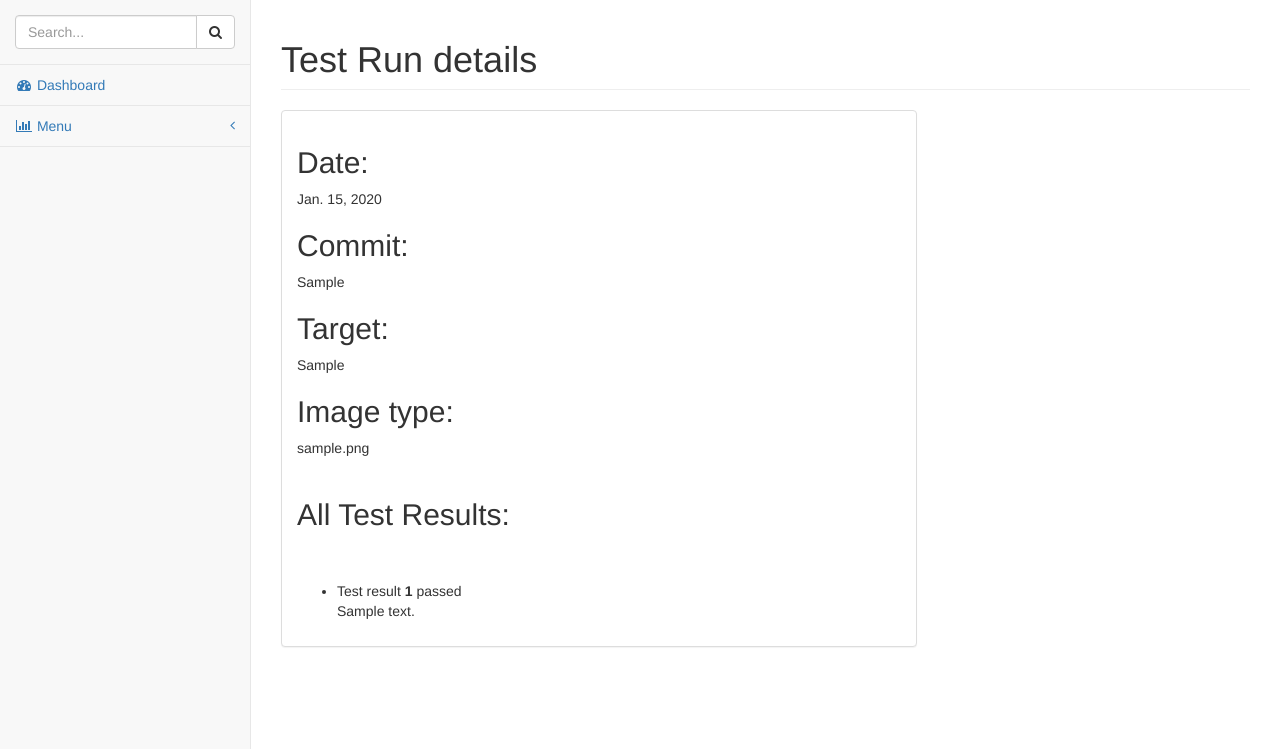
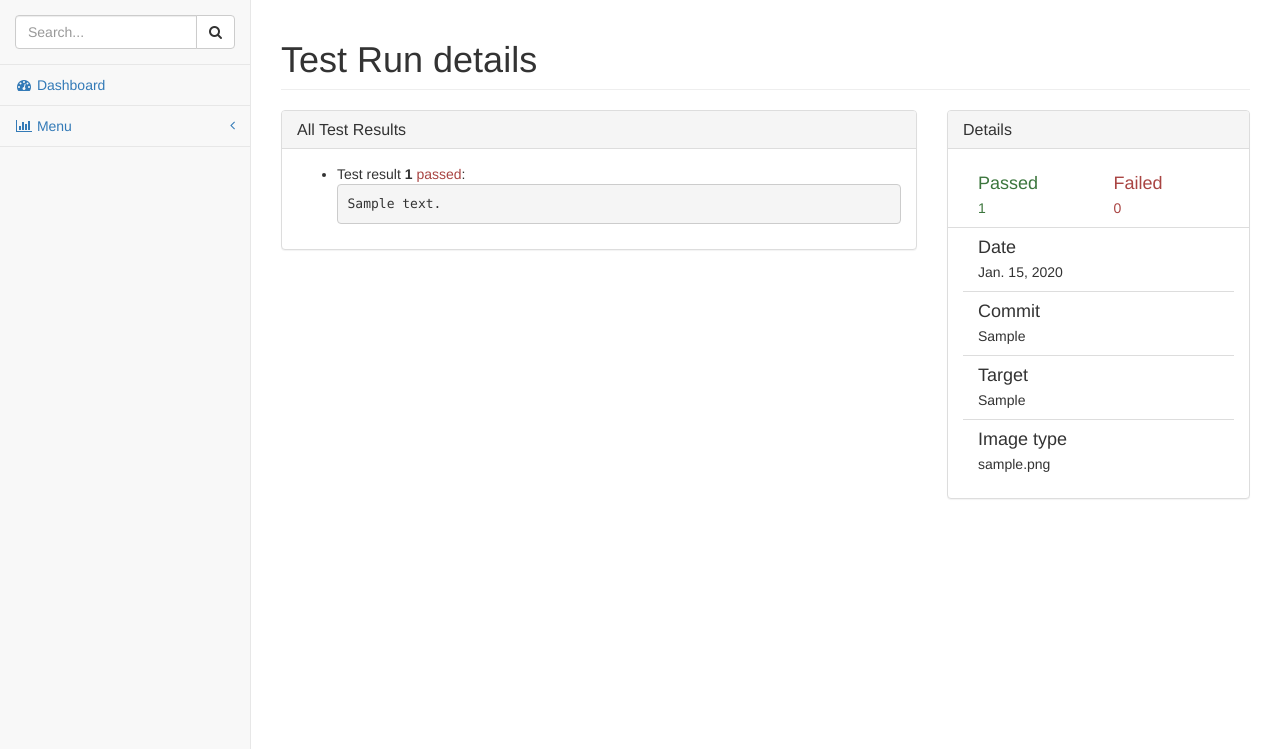
Before and after one commit to vladfulgeanu/CustomReports, a Django app: page /charts/testrun/1 in a window 1280 px wide. Shown: the part 51-800 px from the top of the page. Run offline with Django 3.2, Linux system fonts and the light colour scheme; tables that the repository leaves empty hold one stand-in row (values such as "Sample post"); some libraries are stand-ins or nearby versions.

Commit message:
Test Run details page visual changes

```diff
--- a/charts/templates/charts/base-layout.html
+++ b/charts/templates/charts/base-layout.html
@@ -47,7 +47,7 @@
                             <!-- /input-group -->
                         </li>
                         <li>
-                            <a href="dashboard"><i class="fa fa-dashboard fa-fw"></i> Dashboard</a>
+                            <a href="/charts/dashboard"><i class="fa fa-dashboard fa-fw"></i> Dashboard</a>
                         </li>
                         <li>
                             <a href="#"><i class="fa fa-bar-chart-o fa-fw"></i> Menu<span class="fa arrow"></span></a>
--- a/charts/templates/charts/testrun.html
+++ b/charts/templates/charts/testrun.html
@@ -12,24 +12,64 @@
                 <!-- /.col-lg-12 -->
             </div>
             <div class="row">
-                <div class="col-lg-8">
+                <div class="col-md-4 col-md-push-8">
                     <div class="panel panel-default">
+                        <div class="panel-heading">
+                            <h2 class="panel-title">Details</h2>
+                        </div>
+                        <div class="panel-body list-group">
+                            <span class="list-group-item container-fluid row">
+                                <div class="col-sm-6">
+                                    <span class="list-group-item-success">
+                                      <h4 class="list-group-item-heading">Passed</h4>
+                                      <p class="list-group-item-text">{{ passed }}</p>
+                                    </span>
+                                </div>
+                                <div class="col-sm-6">
+                                    <span class="list-group-item-danger">
+                                      <h4 class="list-group-item-heading">Failed</h4>
+                                      <p class="list-group-item-text">{{ failed }}</p>
+                                    </span>
+                                </div>
+                            </span>
+                            <span class="list-group-item">
+                                <h4 class="list-group-item-heading">Date</h4>
+                                <p class="list-group-item-text">{{ date }}</p>
+                            </span>
+                            <span class="list-group-item">
+                                <h4 class="list-group-item-heading">Commit</h4>
+                                <p class="list-group-item-text">{{ commit }}</p>
+                            </span>
+                            <span class="list-group-item">
+                                <h4 class="list-group-item-heading">Target</h4>
+                                <p class="list-group-item-text">{{ target }}</p>
+                            </span>
+                            <span class="list-group-item">
+                                <h4 class="list-group-item-heading">Image type</h4>
+                                <p class="list-group-item-text">{{ itype }}</p>
+                            </span>
+                        </div>
+                        <!-- /.panel-body -->
+                    </div>
+                    <!-- /.panel -->
+                </div>
+                <!-- /.col-lg-4 -->
+                <div class="col-md-8 col-md-pull-4">
+                    <div class="panel panel-default">
+                        <div class="panel-heading">
+                            <h1 class="panel-title">All Test Results</h1>
+                        </div>
                         <div class="panel-body">
-                            <h2>Date: </h2> {{ date }}
-                            <h2>Commit: </h2> {{ commit }}
-                            <h2>Target: </h2> {{ target }}
-                            <h2>Image type: </h2> {{ itype }}
-                            <br /><br />
-                            <h2> All Test Results:</h2>
-                            <br /><br />
                             <ul>
                                 {% for testresult in testresults %}
                                     <li>
-                                        Test result <b>{{ testresult.test_case_id }}</b> {{ testresult.result }}ed
-                                        {% if testresult.message %}
+                                        Test result <strong>{{ testresult.test_case_id }}</strong>
+                                        {% if testresult.message%}
+                                            <span class="text-danger">{{ testresult.result }}ed</span>:
                                             <br />
-                                            {{ testresult.message }}
-                                            <br />
+                                            <pre>{{ testresult.message }}</pre>
+                                        {% else %}
+                                            <span class="text-success">{{ testresult.result }}ed</span>
                                         {% endif %}
                                     </li>
                                 {% endfor %}
--- a/charts/views.py
+++ b/charts/views.py
@@ -36,11 +36,14 @@ def testrun(request, id):
 
 	testrun = get_object_or_404(TestRun, pk = id)
 	testresults = testrun.testresult_set.all
+	passed = testrun.testresult_set.filter(result="pass").count()
 
 	return render(request, 'charts/testrun.html', {
 			'date'        : testrun.date,
 			'commit'      : testrun.commit,
 			'target'      : testrun.target,
 			'itype'       : testrun.image_type,
+			'passed'      : passed,
+			'failed'      : testrun.testresult_set.count() - passed,
 			'testresults' : testresults
 		})
```
